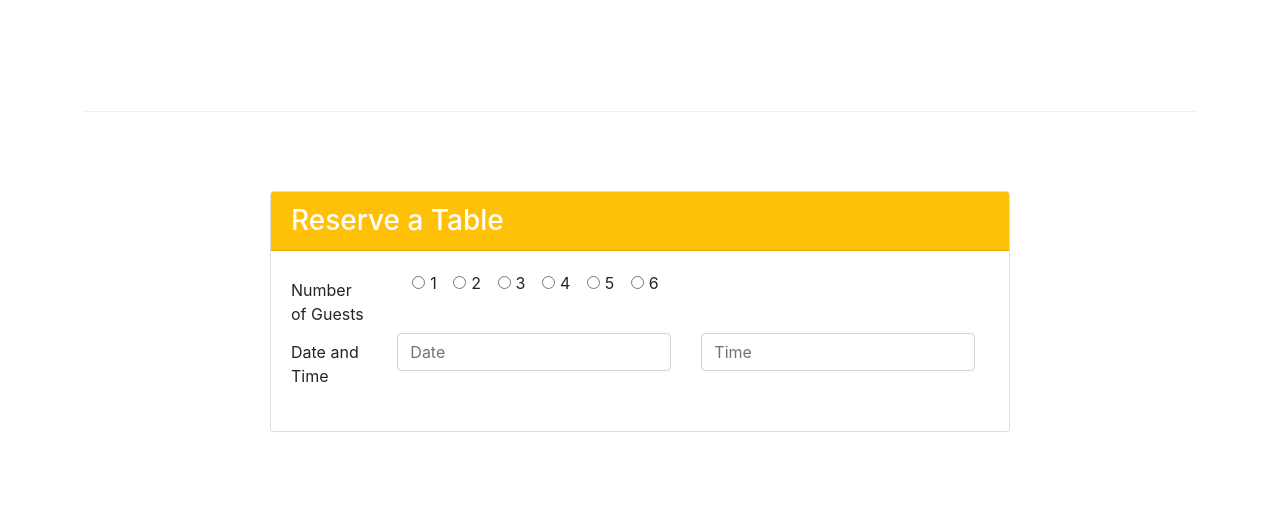
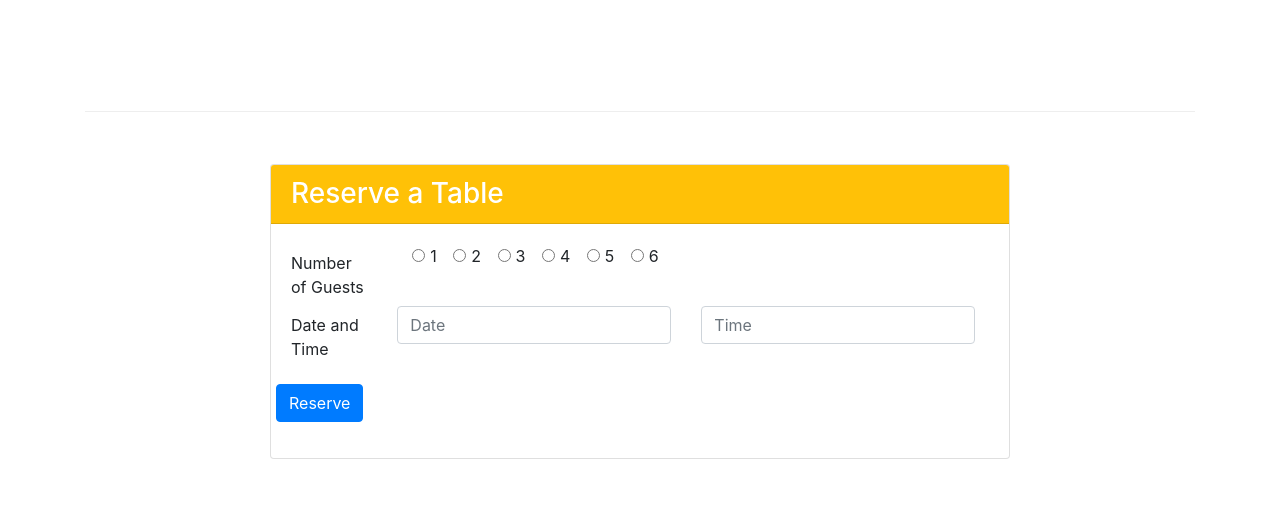
Before and after one commit to AniGhodake/Website_RistoranteConfusion, a website: page index.html in a window 1280 px wide. Shown: the part 1422-1932 px from the top of the page. Drawn offline with nearby package versions, Linux system fonts and the light colour scheme.

Commit message:
Assignment 2

```diff
--- a/index.html
+++ b/index.html
@@ -194,13 +194,19 @@
 
 
 
-
-
                     </div>
 
 
 
+
+
+                    <div class="form-group row "col-sm-2 col-form-label"">
+
+                        <button type="button" class="btn btn-primary">Reserve</button>
+                        </div>
+
                 </div>
+
             </div>
         </div>
 
```
